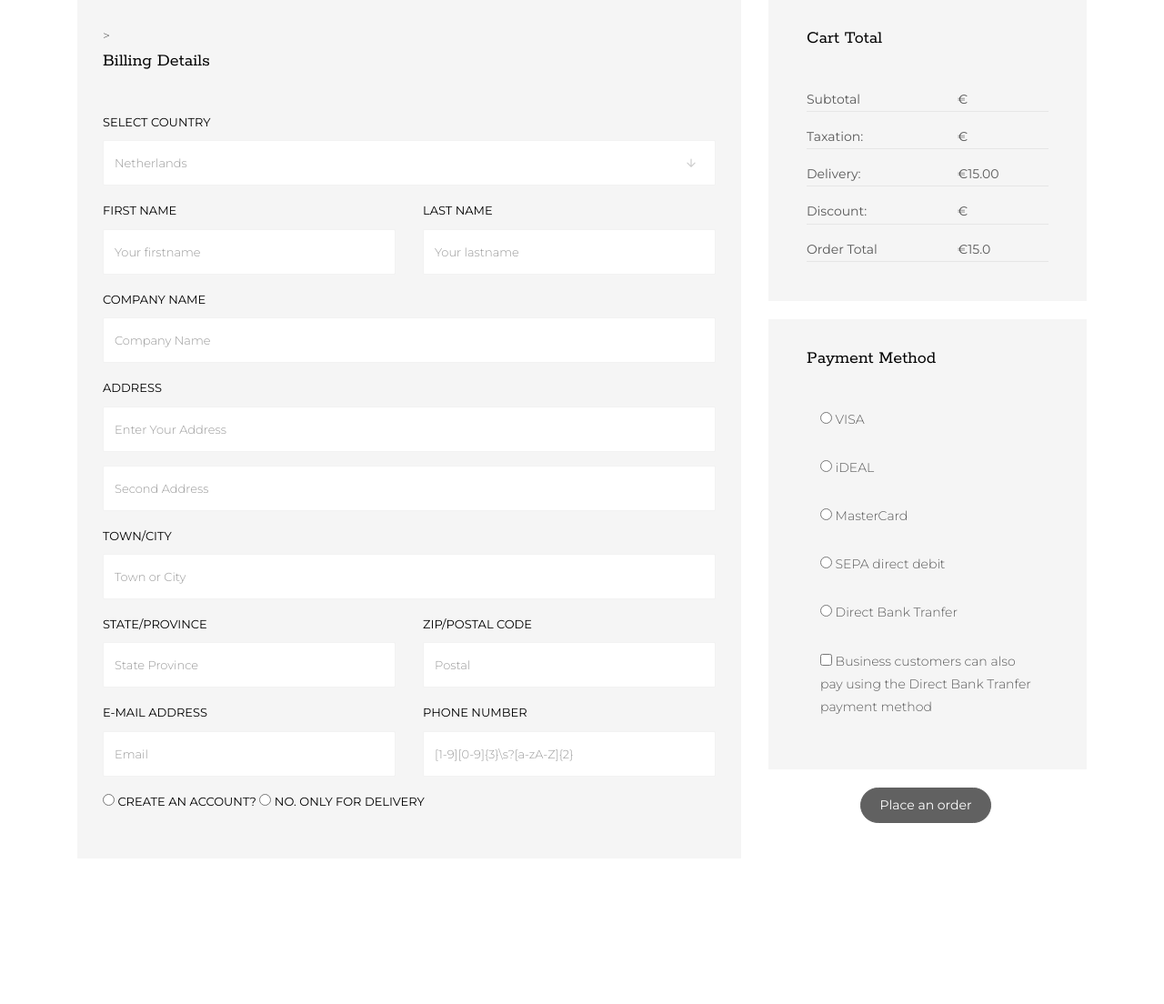
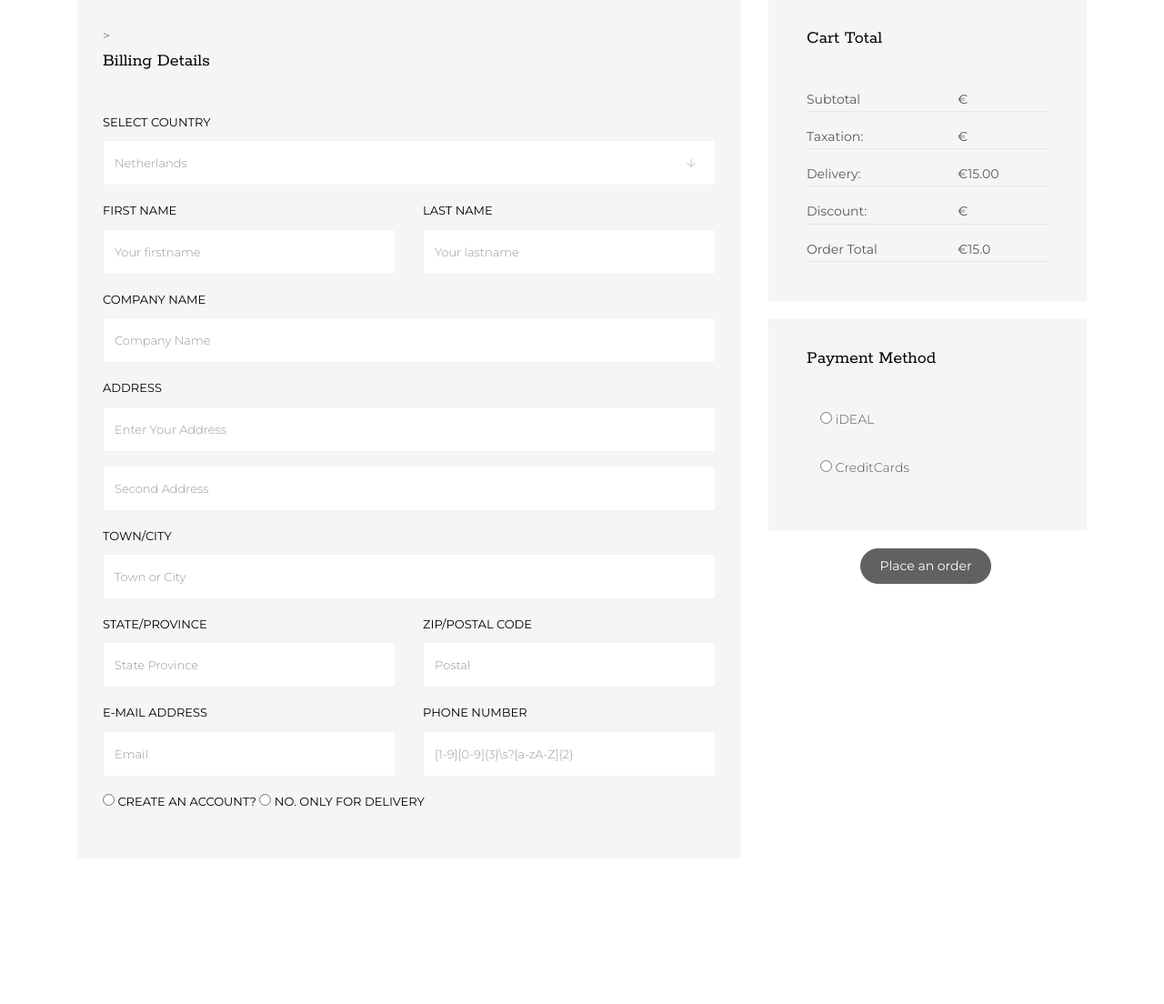
Before and after one commit to aaomoware/veryclean, a Flask app: template shop/templates/products/checkout.html in a window 1280 px wide. Shown: the part 577-1681 px from the top of the page at 91% size. Run offline with Flask 2, Linux system fonts and the light colour scheme; the template is opened without the code that fills it, so the values that code supplies are empty; some libraries are stand-ins or nearby versions.

Commit message:
2 methods of payment; redirect to hhtp - for now

```diff
--- a/shop/customers/routes.py
+++ b/shop/customers/routes.py
@@ -74,8 +74,8 @@ def get_order():
                     'currency': 'EUR',
                     'value': '10.00'
                 },
-                'description': 'My first API payment',
-                'redirectUrl': 'https://http://verclean-531794983.eu-west-1.elb.amazonaws.com/order/' + invoice + '/',
+                'description': 'Payment for invoice: ' + invoice,
+                'redirectUrl': 'http://http://verclean-531794983.eu-west-1.elb.amazonaws.com/order/' + invoice + '/',
                 'webhookUrl': 'https://http://verclean-531794983.eu-west-1.elb.amazonaws.com/mollie-webhook/',
                 'metadata': {
                     'invoice': str(invoice)
--- a/shop/templates/products/checkout.html
+++ b/shop/templates/products/checkout.html
@@ -151,13 +151,6 @@
 									<div class="form-group">
 										<div class="col-md-12">
 											<div class="radio">
-											   <label><input type="radio" name="visa"> VISA</label>
-											</div>
-										</div>
-									</div>
-									<div class="form-group">
-										<div class="col-md-12">
-											<div class="radio">
 											   <label><input type="radio" name="ideal"> iDEAL</label>
 											</div>
 										</div>
@@ -165,28 +158,7 @@
 									<div class="form-group">
 										<div class="col-md-12">
 											<div class="radio">
-											   <label><input type="radio" name="mastercard"> MasterCard</label>
-											</div>
-										</div>
-									</div>
-									<div class="form-group">
-										<div class="col-md-12">
-											<div class="radio">
-											   <label><input type="radio" name="sepa"> SEPA direct debit</label>
-											</div>
-										</div>
-									</div>
-									<div class="form-group">
-										<div class="col-md-12">
-											<div class="radio">
-											   <label><input type="radio" name="tranfer"> Direct Bank Tranfer</label>
-											</div>
-										</div>
-									</div>
-									<div class="form-group">
-										<div class="col-md-12">
-											<div class="checkbox">
-											   <label><input type="checkbox" value=""> Business customers can also pay using the Direct Bank Tranfer payment method</label>
+											   <label><input type="radio" name="creditcards"> CreditCards</label>
 											</div>
 										</div>
 									</div>
```
